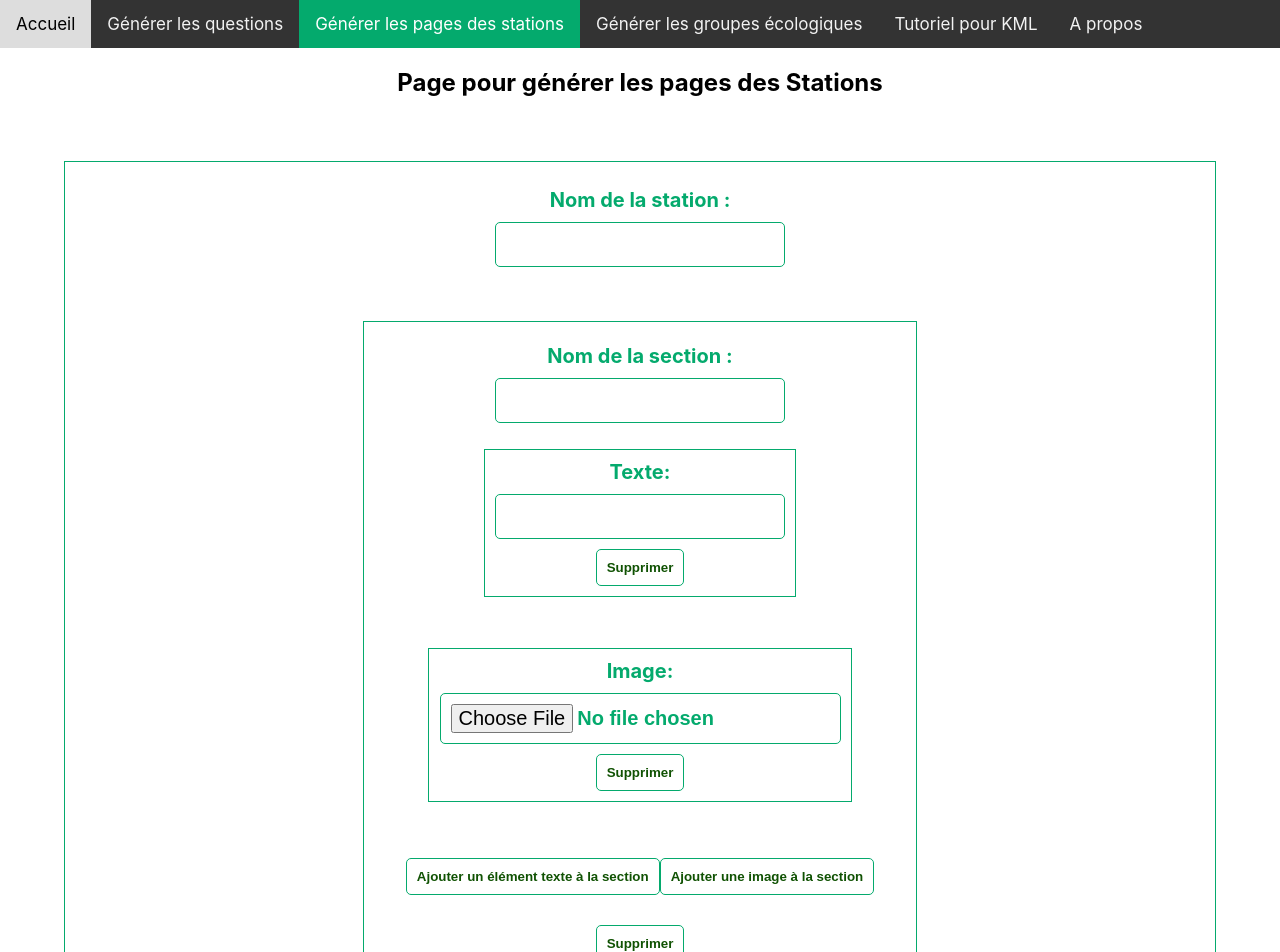
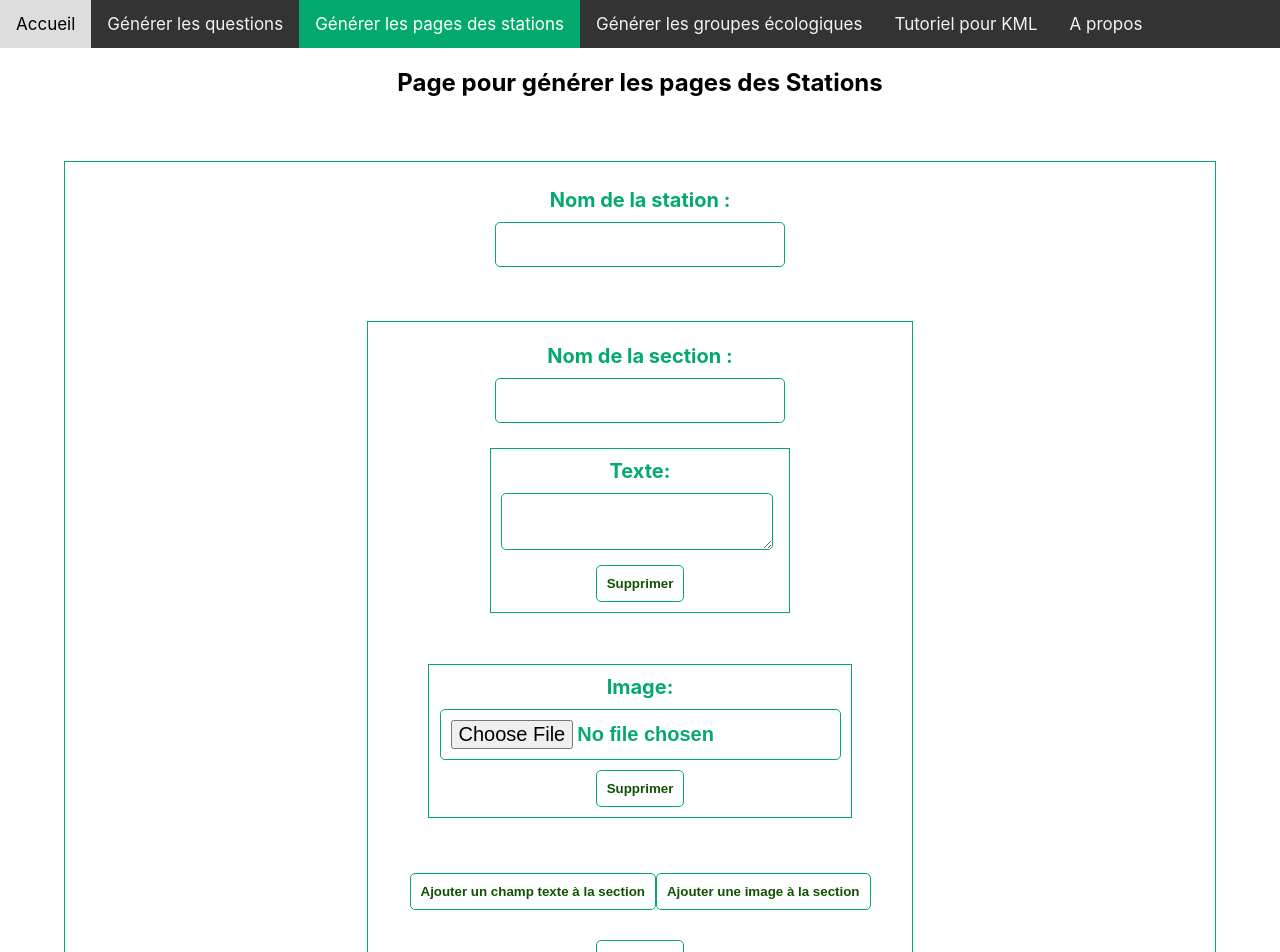
Before and after one commit to Projet-L3-Guide-des-Stations-Embarque/Guides_des_Station_Front, a React (Create React App) app: page /stations in a window 1280 px wide. Shown: the top 952 px of the page. Built offline with nearby package versions, Linux system fonts and the light colour scheme.

Commit message:
Correction erreur grammaticale dans  la page station + affichage champ texte  (input type text => textarea)

```diff
--- a/src/pages/GenerationStation/Station/Section/Element/index.jsx
+++ b/src/pages/GenerationStation/Station/Section/Element/index.jsx
@@ -38,7 +38,7 @@ function Element(props) {
             <>
             Texte:
             <div>
-                <input type='text'name='contenu' value={valueInfoElem} onChange={onChangeTextElement}/>
+                <textarea type='text'name='contenu' value={valueInfoElem} onChange={onChangeTextElement}/>
             </div>
             </>
         )
--- a/src/pages/GenerationStation/Station/Section/index.jsx
+++ b/src/pages/GenerationStation/Station/Section/index.jsx
@@ -74,7 +74,7 @@ function Section(props) {
                     )
         })}
         <div className='formulaireFin'>
-            <button onClick={ajouterElementText}>Ajouter un élément texte à la section</button>
+            <button onClick={ajouterElementText}>Ajouter un champ texte à la section</button>
             <button onClick={ajouterElementImage}>Ajouter une image à la section</button>
         </div>
         </>
```
